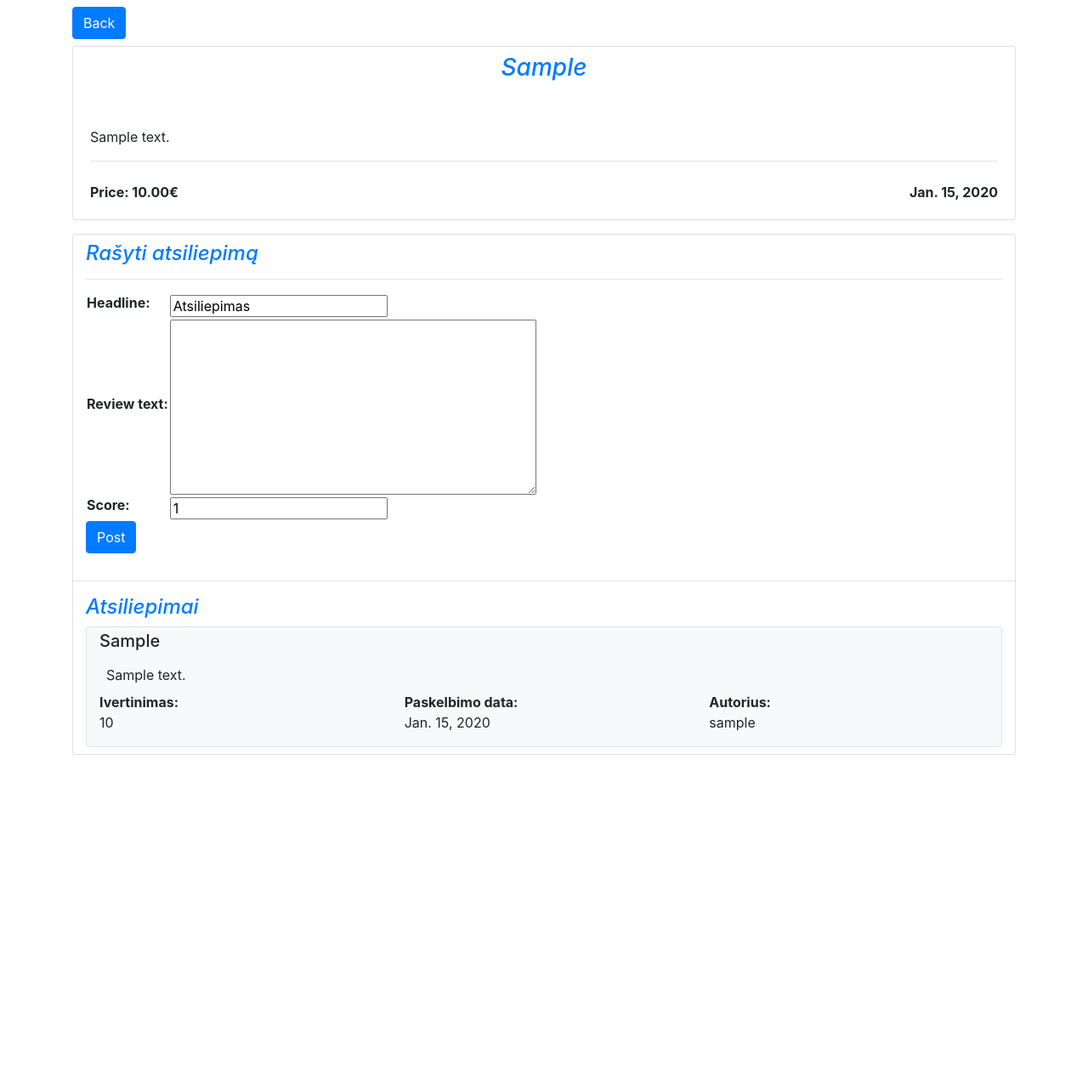
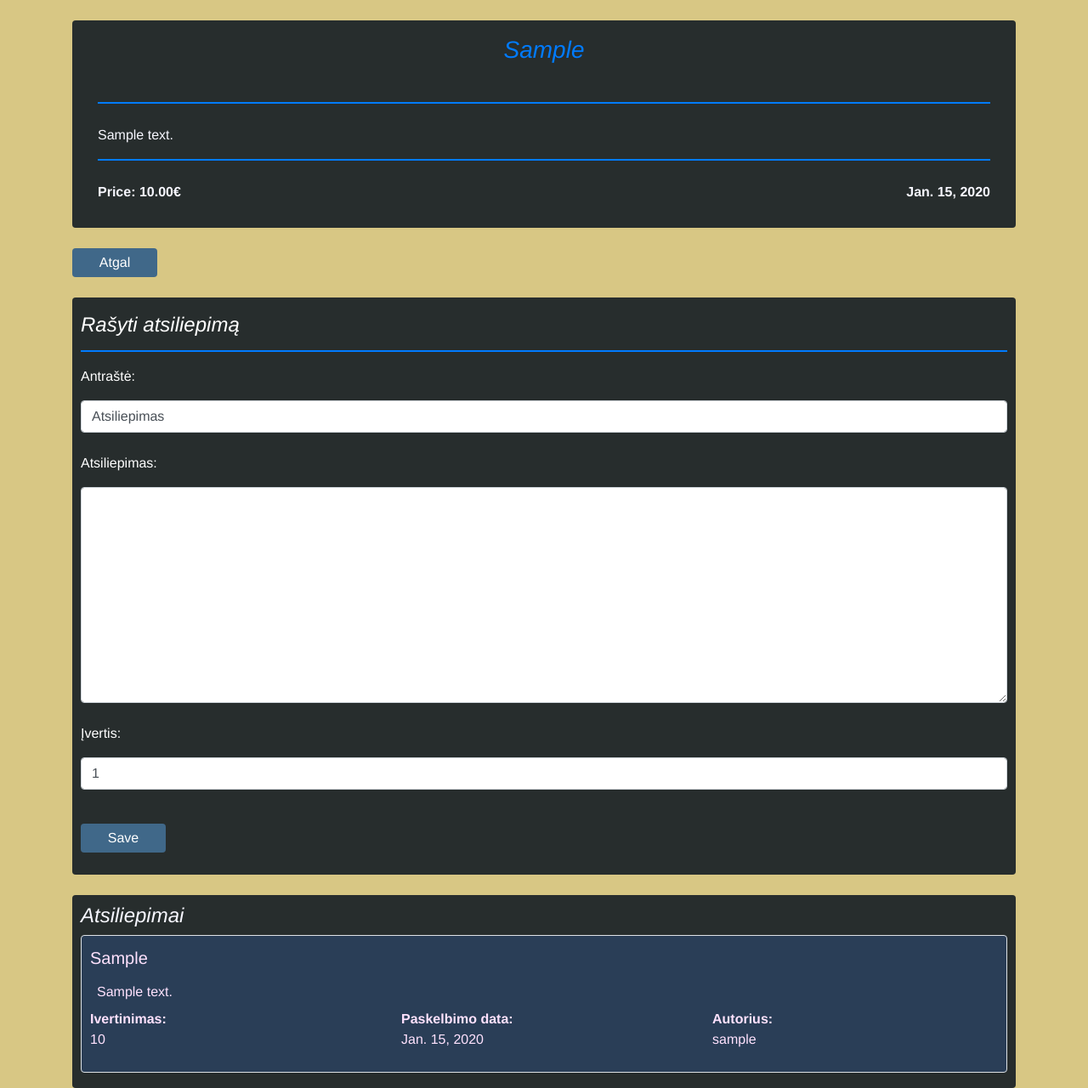
Before and after one commit to t-eliks/post-me, a Django app: page /1/ in a window 1280 px wide. Shown: the whole page at 85% size. Before the commit the page ends 888 px from the top, so only its background shows below. Run offline with Django 3.2, Linux system fonts and the light colour scheme; a user stored in the database is signed in; tables that the repository leaves empty hold one stand-in row (values such as "Sample post"); some libraries are stand-ins or nearby versions.

Commit message:
styles fixed for details and main view

```diff
--- a/hello/forms.py
+++ b/hello/forms.py
@@ -3,6 +3,7 @@ from django.contrib.auth.models import User
 from .models import Post
 from .models import Review
 from django import forms
+from django.utils.translation import ugettext_lazy as _
 
 class PostForm(ModelForm):
     class Meta:
@@ -13,6 +14,16 @@ class ReviewForm(ModelForm):
     class Meta:
         model = Review
         fields = ['headline', 'review_text', 'score']
+        widgets = {
+            'headline': forms.TextInput(attrs={'class': 'form-control'}),
+            'review_text': forms.Textarea(attrs={'class': 'form-control'}),
+            'score': forms.TextInput(attrs={'class': 'form-control'}),
+        }
+        labels = {
+            'headline': _('Antraštė'),
+            'review_text': _('Atsiliepimas'),
+            'score': _('Įvertis'),
+        }
 
 class RegisterForm(forms.Form):
     username = forms.CharField(widget=forms.TextInput(attrs={'class':'form-control'}))
--- a/hello/templates/hello/detail.html
+++ b/hello/templates/hello/detail.html
@@ -3,15 +3,49 @@
 <link rel="stylesheet" href="https://use.fontawesome.com/releases/v5.7.2/css/all.css" integrity="sha384-fnmOCqbTlWIlj8LyTjo7mOUStjsKC4pOpQbqyi7RrhN7udi9RwhKkMHpvLbHG9Sr"
   crossorigin="anonymous">
 
-<link rel="stylesheet" href="styles.css">
+<head>
+<style>
+
+  body {
+    font-family: "Helvetica Neue", Arial, sans-serif;
+    background-color: #d8c784;
+  }
+
+  hr {
+   display: block; height: 1px;
+    border: 0; border-top: 2px solid #007BFF;
+    margin: 1em 0; padding: 0;
+   }
+
+   .btn {
+    width:100px;
+    padding: 5px 10px;
+  }
+
+  .btn-primary {
+
+    background-color: #406889;
+    border: 0px;
+
+  }
+
+  .rounded{
+      padding: 10px;
+  }
+
+</style>
+</head>
 
 {% block content %}
 
-<div class="container">
-  <a href="/" class="btn btn-primary mt-2">Back</a>
-  <div class="card mt-2">
+
+<div class="container" >
+
+    <!--Pirmas boxas-->
+    <div class="mt-4 rounded" style="background: #272d2d; color: #f7f7ff">
         <h3 class="text-center mt-2 font-italic" style="color: #007BFF;"> {{ post.headline }} </h3>
         <div class="card-body card-text">
+        <hr>
             <div class="my-4">
             {{ post.content }}
             <hr>
@@ -23,30 +57,34 @@
         </div>
     </div>
 
+    <a href="/" class="btn btn-primary mt-4">Atgal</a>
 
-  <div class="card my-3">
-    <div class="container" style="color: #007BFF;">
+    <!--Antras boxas-->
     {% if user.is_authenticated %}
+    <div class="mt-4 rounded" style="background: #272d2d; color: #f7f7ff">
+        <form method="POST" style="color: white"> {% csrf_token %}
             <h4 class="mt-2 font-italic">Rašyti atsiliepimą</h4>
+            <div class="form-group">
             <hr>
-    <form method="POST">
-            {% csrf_token %}
-            <table class="input-group">
-            {{ form.as_table }}
-            </table>
-            <button class="btn btn-primary" type="submit">Post</button>
+            {% for field in form %}
+                <label>{{field.label_tag}}</label>
+                {{field}}
+                <br>
+            {% endfor%}
+            </div>
+            <button class="btn btn-primary" type="submit">Save</button>
        </form>
+
     </div>
-    <hr>
     {% endif %}
 
-  <div class="container">
-  <h4 class="font-italic" style="color: #007BFF;">Atsiliepimai</h4>
+    <!--Trecias boxas-->
+     <div class="mt-4 rounded" style="background: #272d2d; color: #f7f7ff">
+            <h4 class="font-italic">Atsiliepimai</h4>
             {% if reviews %}
-  <div>
-    <ul class="list-group list-unstyled">
+                <ul class="list-group list-unstyled" >
                     {% for rew in reviews %}
-        <li class="container bg-light mb-2 border rounded">
+                    <li class="container mb-2 border rounded" style="background: #2a3e57; color: #ffe2fe;" >
                     <h5 class="mt-1">{{ rew.headline }}</h5>
                     <div class="container p-2">
                         {{ rew.review_text }}
@@ -72,7 +110,8 @@
                 <span>Atsiliepimu nėra</span>
             {% endif %}
         </div>
-  </div>
-  </div>
-</div>
+
+<div>
+
+
 {% endblock %}
```
Also changed, not shown: hello/templates/hello/base.html (+21 -89 lines), hello/templates/hello/index.html (+3 -4 lines), hello/templates/hello/styles.css (deleted, +0 -18 lines), templates/registration/registration.html (+57 -15 lines). Lines whose indentation alone changed are shown as unchanged.
